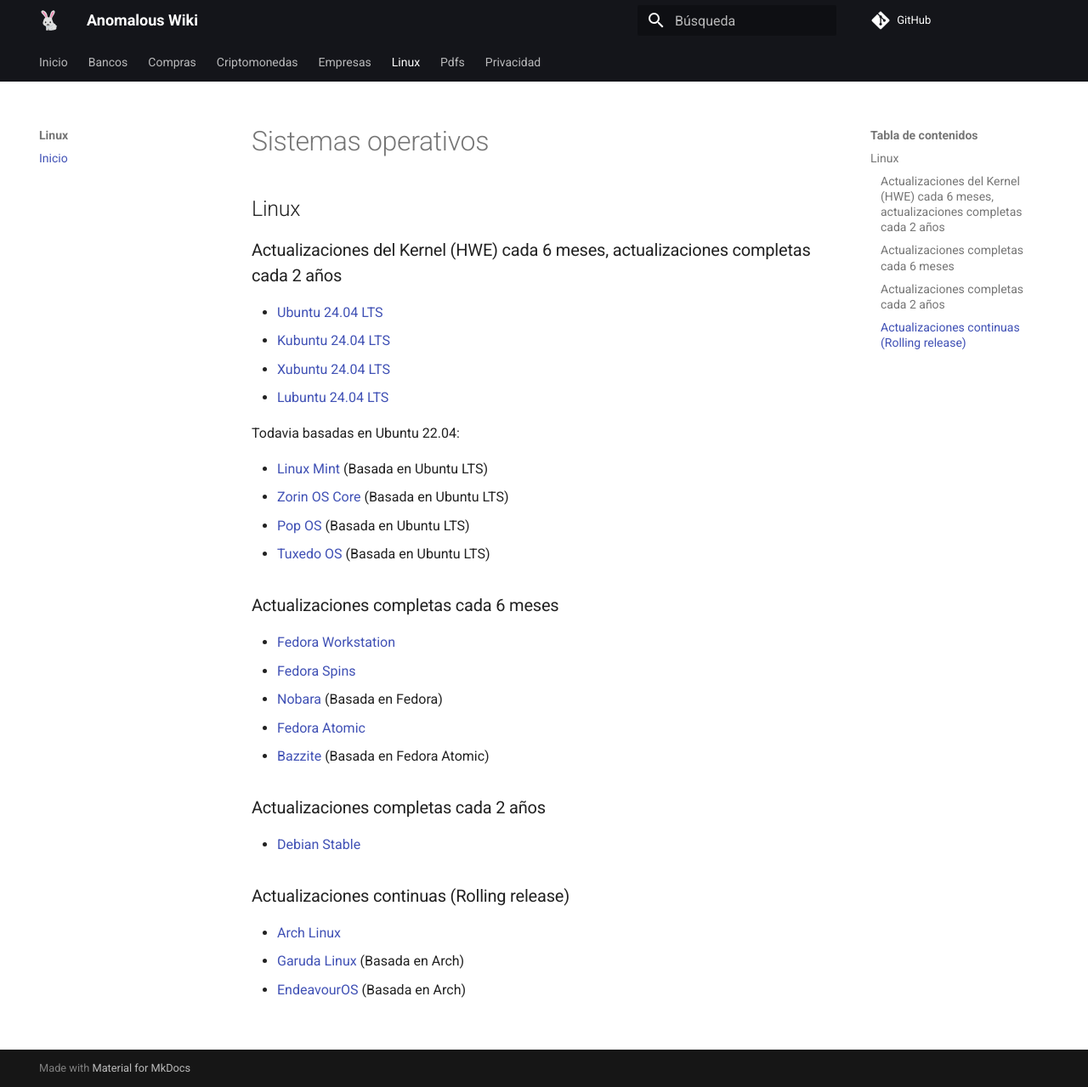
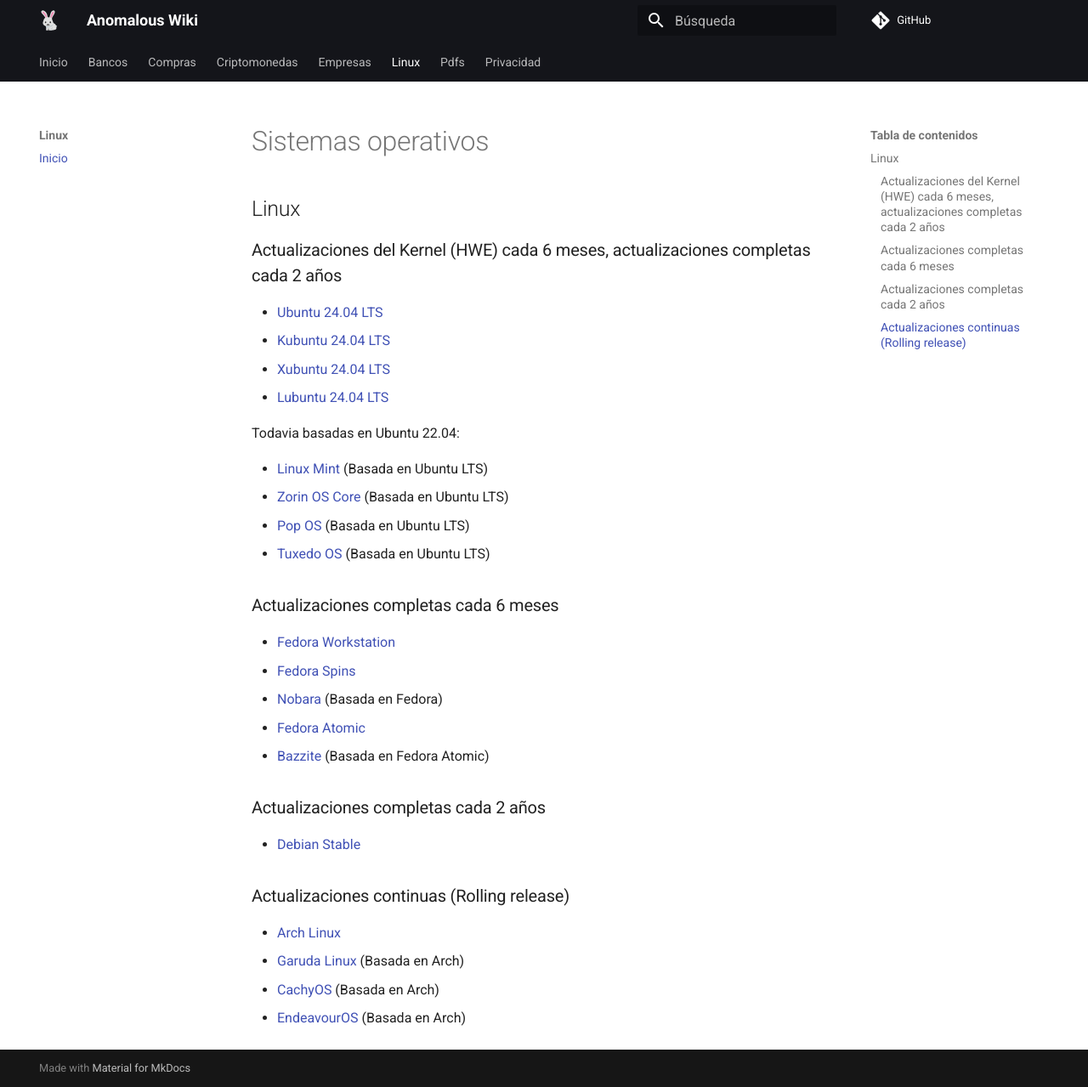
Before and after one commit to anomalouscode/wiki, an MkDocs documentation site: the page built from docs/linux/index.md, in a window 1280 px wide and 1279 px high. Shown: the whole window at 85% size. Built offline with MkDocs 1.6.1 and Material for MkDocs 9.7.7, drawn with Linux system fonts in a browser that asks for light colours; comment, search, counter and statistics services are not loaded.

Commit message:
Update index.md

```diff
--- a/docs/linux/index.md
+++ b/docs/linux/index.md
@@ -36,4 +36,5 @@
 
 - [Arch Linux](https://archlinux.org/)
 - [Garuda Linux](https://garudalinux.org/) (Basada en Arch)
+- [CachyOS](https://cachyos.org/) (Basada en Arch)
 - [EndeavourOS](https://endeavouros.com/) (Basada en Arch)
```
